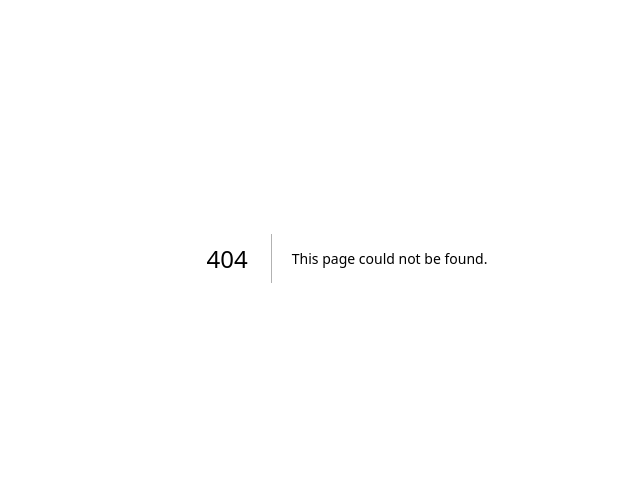
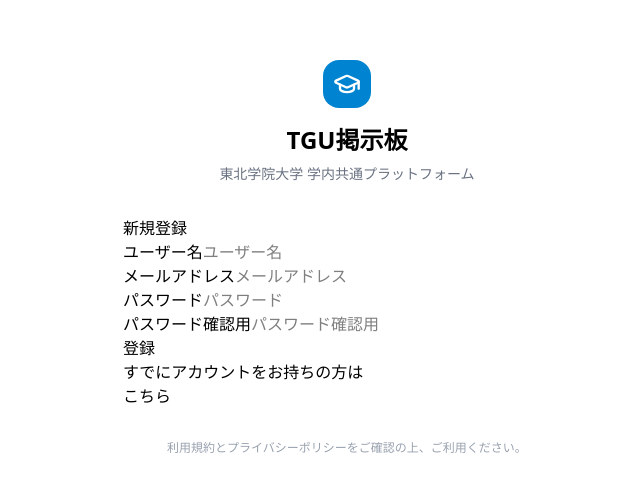
Before and after one commit to TGU-Devs/TGline, a Next.js app in the folder frontend/: page /register in a window 1280 px wide. Before the commit this address had no page. Shown: the part 142-634 px from the top of the page, without its empty margins (293-933 px from the left). Built offline with nearby package versions, Linux system fonts and the light colour scheme.

Commit message:
auth外枠完成（共通部分、バリデーションチェック、リンク移動）

```diff
--- /dev/null
+++ b/frontend/src/app/(auth)/layout.tsx
@@ -0,0 +1,27 @@
+import { GraduationCap } from 'lucide-react';
+
+export default function AuthLayout({
+  children,
+}: Readonly<{
+  children: React.ReactNode;
+}>) {
+  return (
+    <div className='min-h-screen flex flex-col items-center justify-center p-4'>
+        <div className='text-center mb-8'>
+            <div className='bg-sky-600 text-white w-12 h-12 flex items-center justify-center mx-auto mb-4 shadouw-lg rounded-2xl'>
+                <GraduationCap size={28} />
+            </div>
+            <h1 className='text-2xl font-bold'>TGU掲示板</h1>
+            <p className='text-sm text-gray-500 mt-2'>東北学院大学 学内共通プラットフォーム</p>
+        </div>
+
+        <main className='w-full max-w-md'>
+            {children}
+        </main>
+
+        <div className='mt-8 text-center text-xs text-gray-400'>
+            利用規約とプライバシーポリシーをご確認の上、ご利用ください。
+        </div>
+    </div>
+  );
+}
--- /dev/null
+++ b/frontend/src/app/(auth)/login/page.tsx
@@ -0,0 +1,9 @@
+import AuthForm from "@/components/features/auth/AuthForm";
+
+const Login = () => {
+    return (
+        <AuthForm isRegister={false} />
+    )
+}
+
+export default Login;
--- /dev/null
+++ b/frontend/src/app/(auth)/register/page.tsx
@@ -0,0 +1,9 @@
+import AuthForm from "@/components/features/auth/AuthForm";
+
+const Register = () => {
+    return (
+        <AuthForm isRegister={true} />
+    )
+};
+
+export default Register;
--- /dev/null
+++ b/frontend/src/components/features/auth/AuthForm.tsx
@@ -0,0 +1,168 @@
+"use client";
+
+import { useState, FormEvent } from "react";
+import { useRouter } from "next/navigation";
+import Link from "next/link";
+import FormItem from "./FormItem";
+
+type AuthFormProps = {
+    isRegister: boolean;
+};
+
+type FormValues = {
+    username?: string;
+    email: string;
+    password: string;
+    confirmPassword?: string;
+};
+
+type Errors = {
+    username?: string;
+    email?: string;
+    password?: string;
+    confirmPassword?: string;
+    main?: string;
+};
+
+export type FormItemType = {
+    id: keyof FormValues;
+    label: string;
+    type: "email" | "password";
+};
+
+const formItem: FormItemType[] = [
+    {
+        id: "email",
+        label: "メールアドレス",
+        type: "email",
+    },
+    {
+        id: "password",
+        label: "パスワード",
+        type: "password",
+    },
+];
+
+const initFormValues = {
+    username: "",
+    email: "",
+    password: "",
+    confirmPassword: "",
+};
+
+const AuthForm = ({ isRegister }: AuthFormProps) => {
+    const router = useRouter();
+
+    const [formValues, setFormValues] = useState(initFormValues);
+    const [formErrors, setFormErrors] = useState<Errors>({});
+
+    const onchangeHandler = (e: React.ChangeEvent<HTMLInputElement>) => {
+        const { name, value } = e.target;
+        setFormValues({ ...formValues, [name]: value });
+    };
+
+    const submitHandler = (e: FormEvent<HTMLFormElement>) => {
+        e.preventDefault();
+
+        const errors = validata(formValues);
+        if (Object.keys(errors).length > 0) {
+            setFormErrors(errors);
+            return;
+        }
+        setFormErrors({});
+    };
+
+    const validata = (values: FormValues) => {
+        const errors: Errors = {};
+        const regex =
+            /^[a-zA-Z0-9_.+-]+@([a-zA-Z0-9][a-zA-Z0-9-]*[a-zA-Z0-9]*\.)+[a-zA-Z]{2,}$/;
+
+        if (!values.email) {
+            errors.email = "メールアドレスを入力してください";
+        } else if (!regex.test(values.email)) {
+            errors.email = "正しいメールアドレスを入力してください";
+        }
+        if (!values.password) {
+            errors.password = "パスワードを入力してくさい";
+        } else if (values.password.length < 6) {
+            errors.password = "6文字以上のパスワードを入力してくさい";
+        }
+
+        if (isRegister) {
+            if (!values.username) {
+                errors.username = "ユーザーネームを入力してください";
+            }
+            if (!values.confirmPassword) {
+                errors.confirmPassword = "パスワード確認を入力してください";
+            } else if (values.confirmPassword.length < 6) {
+                errors.confirmPassword =
+                    "6文字上のパスワードを入力してください";
+            } else if (values.password !== values.confirmPassword) {
+                errors.confirmPassword = "パスワードが一致しません";
+            }
+        }
+
+        return errors;
+    };
+
+    return (
+        <div>
+            <form onSubmit={(e) => submitHandler(e)}>
+                <h1>{isRegister ? "新規登録" : "ログイン"}</h1>
+                {isRegister && (
+                    <div>
+                        <label htmlFor="username">ユーザー名</label>
+                        <input
+                            type="text"
+                            name="username"
+                            placeholder="ユーザー名"
+                            value={formValues.username}
+                            onChange={(e) => onchangeHandler(e)}
+                        />
+                        {formErrors.username && <p>{formErrors.username}</p>}
+                    </div>
+                )}
+                {formItem.map((item) => (
+                    <FormItem
+                        key={item.id}
+                        item={item}
+                        value={formValues[item.id]}
+                        onchangeHandler={onchangeHandler}
+                        error={formErrors[item.id]}
+                    />
+                ))}
+                {isRegister && (
+                    <div>
+                        <label htmlFor="confirmPassword">
+                            パスワード確認用
+                        </label>
+                        <input
+                            type="password"
+                            name="confirmPassword"
+                            placeholder="パスワード確認用"
+                            value={formValues.confirmPassword}
+                            onChange={(e) => onchangeHandler(e)}
+                        />
+                        {formErrors.confirmPassword && (
+                            <p>{formErrors.confirmPassword}</p>
+                        )}
+                    </div>
+                )}
+                <div>{formErrors.main}</div>
+                <button>{isRegister ? "登録" : "ログイン"}</button>
+                <div>
+                    <p>
+                        {isRegister
+                            ? "すでにアカウントをお持ちの方は"
+                            : "新規登録は"}
+                    </p>
+                    <Link href={isRegister ? "/login" : "/register"}>
+                        こちら
+                    </Link>
+                </div>
+            </form>
+        </div>
+    );
+};
+
+export default AuthForm;
--- /dev/null
+++ b/frontend/src/components/features/auth/FormItem.tsx
@@ -0,0 +1,26 @@
+import { FormItemType } from "./AuthForm";
+
+type FormItemProps = {
+    item: FormItemType;
+    value: string;
+    onchangeHandler: (e: React.ChangeEvent<HTMLInputElement>) => void;
+    error?: string;
+};
+
+const FormItem = ({ item, value, onchangeHandler, error }: FormItemProps) => {
+    return (
+        <div>
+            <label htmlFor={item.id}>{item.label}</label>
+            <input
+                type={item.type}
+                placeholder={item.label}
+                name={item.id}
+                value={value}
+                onChange={(e) => onchangeHandler(e)}
+            />
+            {error && <p>{error}</p>}
+        </div>
+    );
+};
+
+export default FormItem;
```
Also changed, not shown: frontend/package.json (+7 -6 lines), 1 other file (tests, documents, lock files or other folders).
